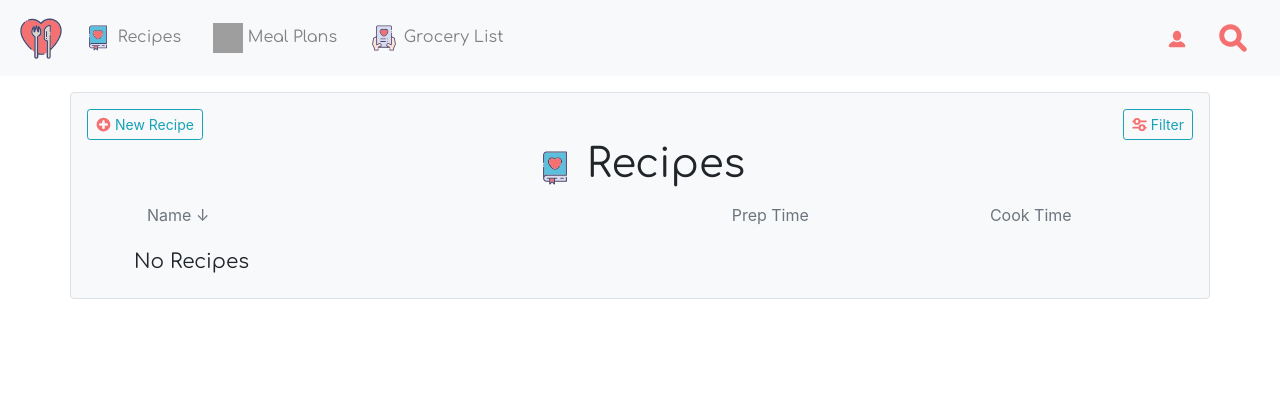
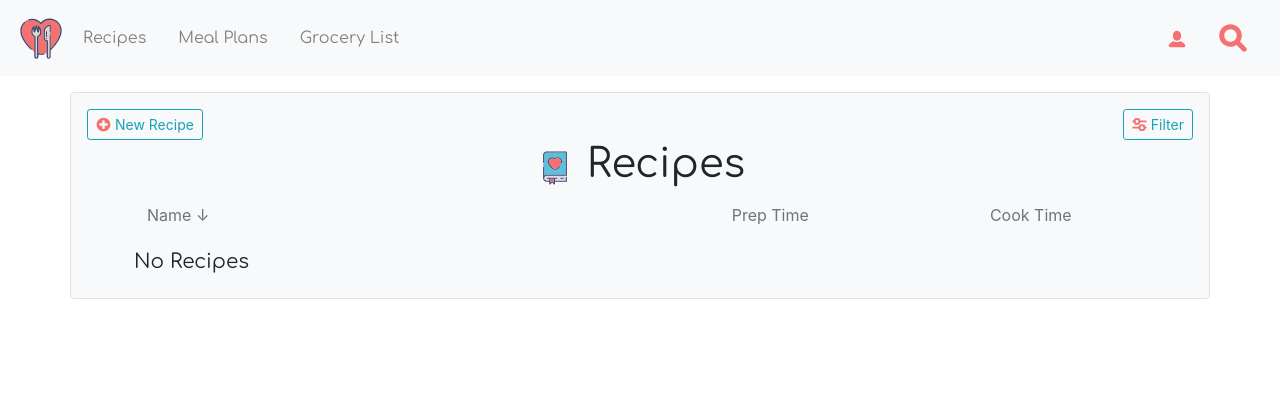
Before and after one commit to brimco/heroku-menu, a Django app: page /recipes in a window 1280 px wide. Shown: the top 420 px of the page. Run offline with Django 3.2, Linux system fonts and the light colour scheme; the visitor is signed in with stand-in values (Sample User, id 1); data that the repository does not hold is empty; some libraries are stand-ins or nearby versions; grey boxes are pictures that could not be loaded.

Commit message:
Removed icons from menu buttons when on desktop

```diff
--- a/menu/static/styles.css
+++ b/menu/static/styles.css
@@ -31,6 +31,10 @@ h6,
   text-decoration: none !important;
 }
 
+.hidden {
+  display: none;
+}
+
 @media (max-width: 760px) {
   #newRecipeName,
   #newRecipeName > span,
@@ -55,6 +59,10 @@ h6,
 
   .mobile-hidden {
     display: none;
+  }
+
+  .mobile-show {
+    display: inline;
   }
 
   .mobile-grow {
--- a/menu/templates/menu/layout.html
+++ b/menu/templates/menu/layout.html
@@ -37,19 +37,19 @@
                         <div class='row'>
                             <div class="nav-item">
                                 <a class="nav-link pr-3" href='{% url "menu:recipes" %}'>
-                                    <img src='{% static "/images/book.svg" %}' height="30" width="30">
+                                    <img src='{% static "/images/book.svg" %}' height="30" width="30" class='hidden mobile-show'>
                                     <span class='mobile-hidden'>Recipes</span>
                                 </a>
                             </div>
                             <div class="nav-item">
                                 <a class="nav-link pr-3" href="{% url 'menu:mealplans' %}">
-                                    <img src='{% static "/images/calendar.svg" %}' height="30" width="30">
+                                    <img src='{% static "/images/calendar.svg" %}' height="30" width="30" class='hidden mobile-show'>
                                     <span class='mobile-hidden'>Meal Plans</span>
                                 </a>
                             </div>
                             <div class="nav-item">
                                 <a class="nav-link pr-3" href='{% url "menu:groceries" %}'>
-                                    <img src='{% static "/images/list.svg" %}' height="30" width="30" class='hidden mobile-inline'>
+                                    <img src='{% static "/images/list.svg" %}' height="30" width="30" class='hidden mobile-show'>
                                     <span class='mobile-hidden'>Grocery List</span>
                                 </a>
                             </div>
```
